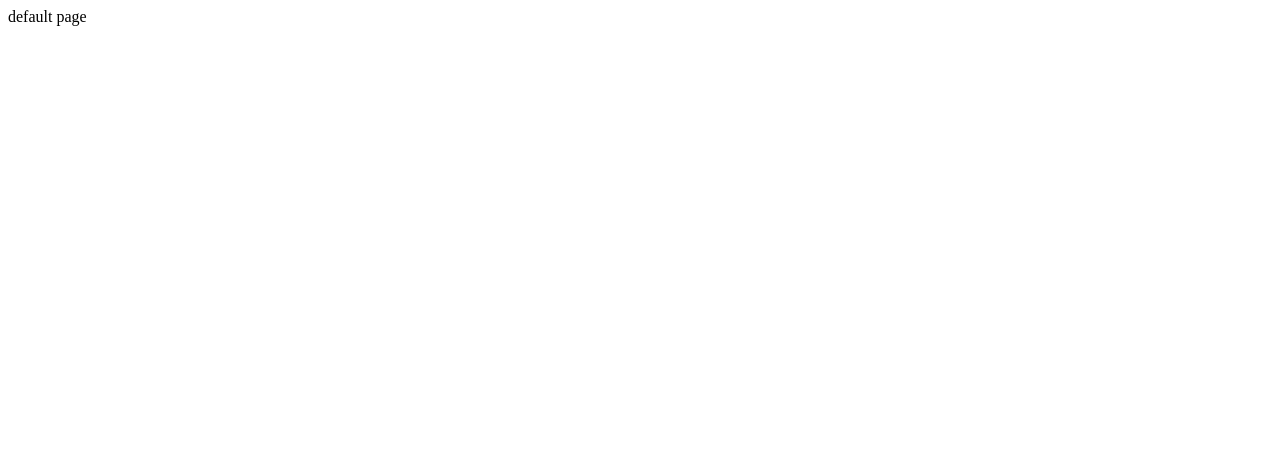
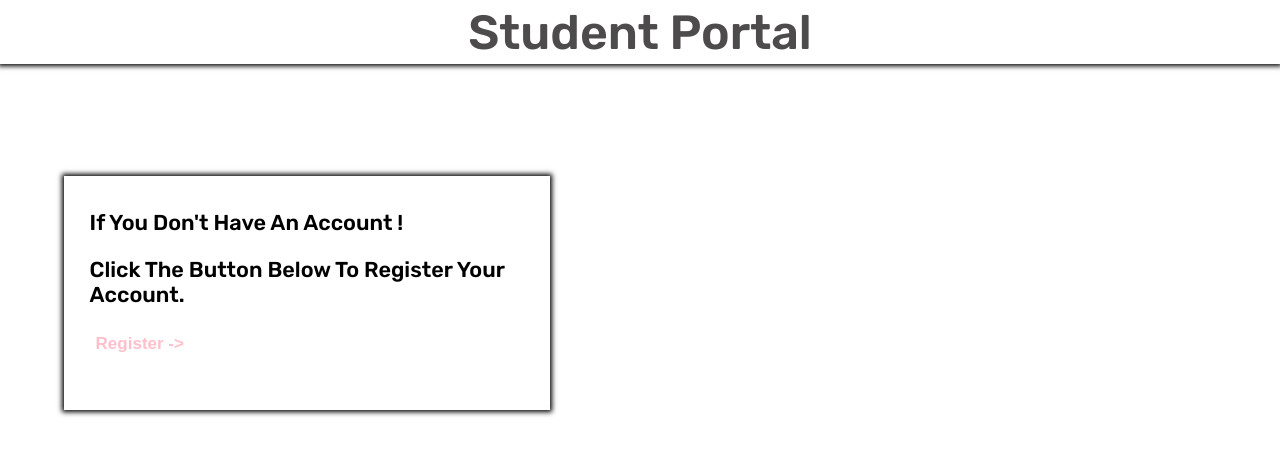
Before and after one commit to Sergent009/Student-Portal-fullstackapp, a Vue app in the folder frontend/: page / in a window 1280 px wide. Shown: the top 454 px of the page. Built offline with nearby package versions, Linux system fonts and the light colour scheme.

Commit message:
Making the main page layout

```diff
--- a/frontend/src/components/homePage.vue
+++ b/frontend/src/components/homePage.vue
@@ -1,5 +1,17 @@
 <template>
-  <div>default page</div>
+
+<div class="container">
+  <nav>
+    <h1>Student Portal</h1>
+  </nav>
+
+  <div class="register">
+    <p>If You Don't Have An Account !</p>
+    <p>Click The Button Below To Register Your Account.</p>
+    <button class="regButton">Register -></button>
+  </div>
+</div>
+
 </template>
 
 <script>
@@ -9,5 +21,65 @@ export default {
 </script>
 
 <style>
+@import url('https://fonts.googleapis.com/css2?family=Rubik:ital,wght@0,300..900;1,300..900&display=swap');
+
+.container{
+  padding: 0;
+  margin: 0;
+  width: 100%;
+  height: 100%;
+}
+
+nav{
+  width: 100%;
+  height: 8%;
+  position: absolute;
+  top: 0;
+  left: 0;
+  background: white;
+  color: rgb(77, 75, 75);
+  box-shadow: 0 0 5px 2px black;
+  display: flex;
+  justify-content: center;
+  align-items: center;
+}
+
+h1{
+  font-size: 6vh;
+  font-family: "Rubik", sans-serif;
+  font-weight: 550;
+
+}
+
+.register{
+  width: 34%;
+  height: 26%;
+  position: absolute;
+  top: 22%;
+  left: 5%;
+  background: white;
+  color: black;
+  box-shadow: 0 0 5px 2px black;
+  padding: 1% 2%;
+  font-size: 2.7vh;
+  font-weight: 550;
+  font-family: "Rubik", sans-serif;
+}
+
+.regButton{
+  border: none;
+  background: transparent;
+  transition: 0.3s;
+  font-size: 17px;
+  font-weight: 550;
+  color: pink;
+}
+.regButton:hover{
+  transform: translateX(10px);
+  color: rgb(236, 217, 217);
+  cursor: pointer;
+}
+
+
 
 </style>
```
